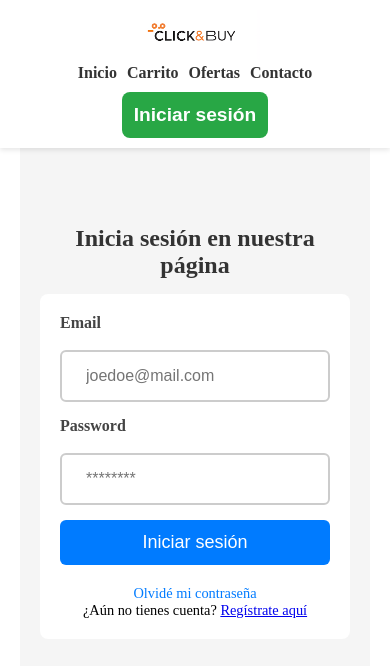
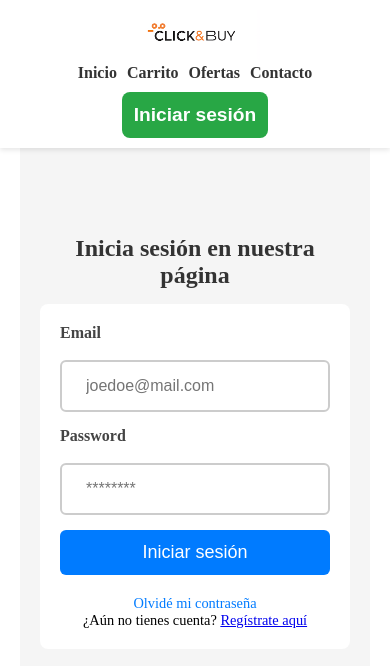
Before and after one commit to adriandev-bit/UTN_PWA_FEBRERO_TN_FULLSTACK---Ecommerce---Frontend, a React (Vite) app: page /login in a window 390 px wide. Shown: the top 666 px of the page. Built offline with nearby package versions, Linux system fonts and the light colour scheme.

Commit message:
Primer commit de mi frontend

```diff
--- a/src/Screens/css/LoginScreen.css
+++ b/src/Screens/css/LoginScreen.css
@@ -95,7 +95,7 @@
 
     height: 100vh;
     padding: 20px;
-    margin-top: -60px;
+    margin-top: -50px;
   }
 
   .login-title {
```
